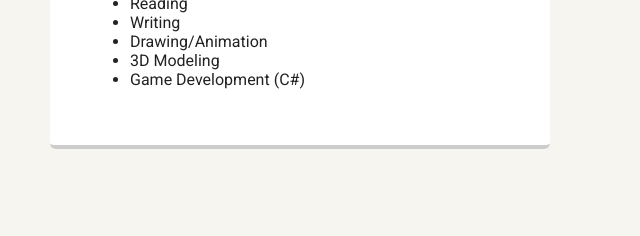
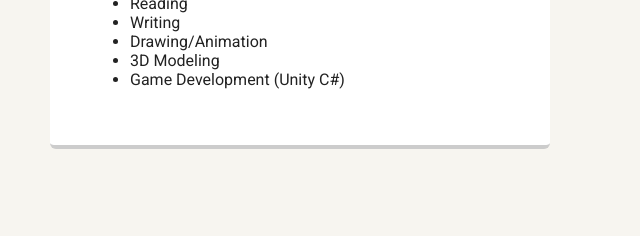
Before and after one commit to DrewM64/portfolio_update_v1, a plain HTML site: page interests.html in a window 1280 px wide. Shown: the part 732-968 px from the top of the page, 20-660 px from the left. Drawn offline with Linux system fonts and the light colour scheme; a web font is replaced by a local one.

Commit message:
Update interests.html

```diff
--- a/interests.html
+++ b/interests.html
@@ -31,7 +31,7 @@
           <li>Writing</li>
           <li>Drawing/Animation</li>
           <li>3D Modeling</li>
-          <li>Game Development (C#)</li>
+          <li>Game Development (Unity C#)</li>
         </ul>
 
       </div>
```
